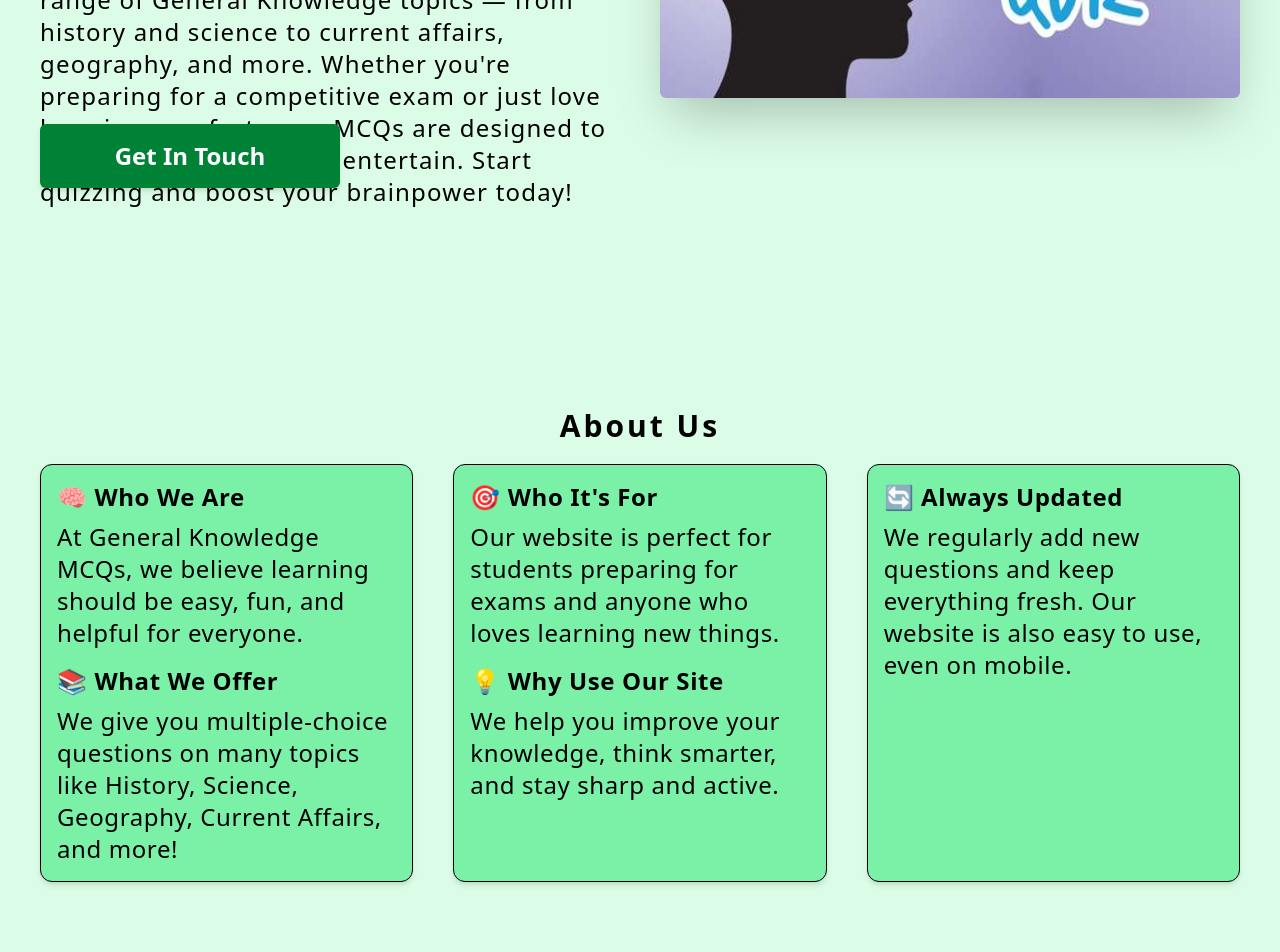
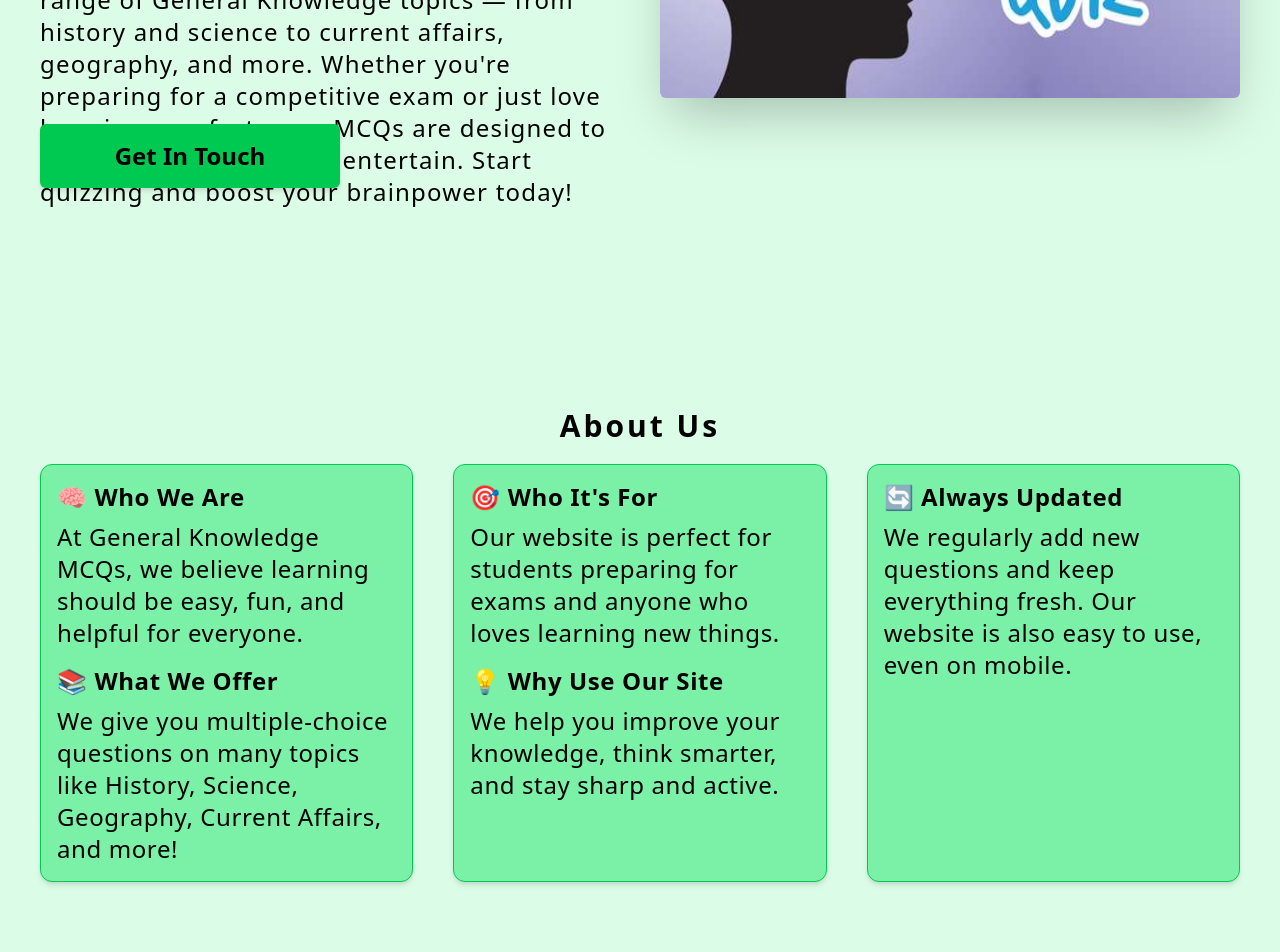
Before and after one commit to BilalUnknown10/General-Knowledge-front-end, a React (Vite) app: page / in a window 1280 px wide. Shown: the part 400-1352 px from the top of the page. Built offline with nearby package versions, Linux system fonts and the light colour scheme.

Commit message:
footer complete

```diff
--- a/src/App.jsx
+++ b/src/App.jsx
@@ -1,4 +1,5 @@
 import './App.css'
+import Footer from './components/Footer'
 import Navbar from './components/Navbar'
 import Home from './pages/Home'
 
@@ -9,6 +10,7 @@ function App() {
     <>
     <Navbar/>
     <Home/>
+    <Footer/>
     </>
   )
 }
--- a/src/components/Footer.jsx
+++ b/src/components/Footer.jsx
@@ -1,11 +1,45 @@
-import React from 'react'
+import React from "react";
+import MarkEmailReadIcon from '@mui/icons-material/MarkEmailRead';
+import PhoneAndroidIcon from '@mui/icons-material/PhoneAndroid';
+import LinkedInIcon from '@mui/icons-material/LinkedIn';
 
 function Footer() {
   return (
-    <div>
-
+    <div className="bg-green-500">
+      <div className=" md:p-8 md:flex gap-40">
+      <div className="md:w-1/2 p-4">
+        <h1 className="text-3xl border-b font-semibold tracking-widest mt-5">
+          General Knowledge
+        </h1>
+        <p className="md:text-xl leading-loose mt-5">
+          We’re committed to delivering value, innovation, and customer satisfaction. Follow us for updates, resources, and support.
+          Sharing insights, ideas, and inspiration. Thanks for visiting — see you again soon!
+        </p>
+        {/* <button className='mt-5 text-2xl px-6 py-2 border rounded-md tracking-wider text-white cursor-pointer transition-all duration-500 ease-in-out hover:w-full'>Get In Touch</button> */}
+        <button className="mt-5 text-xl w-[150px] py-2  rounded-md tracking-wider text-white cursor-pointer bg-green-700 hover:bg-green-700 transition-all duration-500 ease-in-out hover:w-full">
+          Get In Touch
+        </button>
+      </div>
+      <div className="md:w-1/2 p-4">
+          <h1 className="text-3xl border-b font-semibold tracking-widest mt-5">
+          Contact Us
+        </h1>
+        <div className="md:text-xl flex items-center gap-3 mt-5">
+          <MarkEmailReadIcon/> ourweb.pk@gmail.com
+        </div>
+        <div className="md:text-xl flex items-center gap-3 mt-5">
+          <PhoneAndroidIcon/> 03409342610
+        </div>
+        <div className="md:text-xl flex items-center gap-3 mt-5">
+          <LinkedInIcon/> Muhammad Bilal
+        </div>
+      </div>
     </div>
-  )
+    <div className="py-4 border-t text-center text-white">
+      <p>© 2025 General Knowledge MCQs. All rights reserved.</p>
+    </div>
+    </div>
+  );
 }
 
-export default Footer
+export default Footer;
--- a/src/components/homePageComponents/AboutUs.jsx
+++ b/src/components/homePageComponents/AboutUs.jsx
@@ -11,7 +11,7 @@ function AboutUs() {
 
       <div className="tracking-wide md:text-2xl mt-5 md:flex justify-between gap-10 md:items-stretch space-y-10 md:space-y-0">
   {/* Column 1 */}
-  <div className="border md:w-1/3 w-full p-4 rounded-xl bg-green-300 shadow-md flex flex-col cursor-pointer hover:shadow-2xl">
+  <div className="border border-green-500 md:w-1/3 w-full p-4 rounded-xl bg-green-300 shadow-md flex flex-col cursor-pointer hover:shadow-2xl">
     <h2 className="font-semibold mb-2">🧠 Who We Are</h2>
     <p>
       At General Knowledge MCQs, we believe learning
@@ -25,7 +25,7 @@ function AboutUs() {
   </div>
 
   {/* Column 2 */}
-  <div className="border md:w-1/3 w-full p-4 rounded-xl shadow-md bg-green-300 flex flex-col cursor-pointer hover:shadow-2xl">
+  <div className="border border-green-500 md:w-1/3 w-full p-4 rounded-xl shadow-md bg-green-300 flex flex-col cursor-pointer hover:shadow-2xl">
     <h2 className="font-semibold mb-2">🎯 Who It's For</h2>
     <p>
       Our website is perfect for students preparing for exams and anyone
@@ -39,7 +39,7 @@ function AboutUs() {
   </div>
 
   {/* Column 3 */}
-  <div className="border md:w-1/3 w-full p-4 rounded-xl shadow-md bg-green-300 flex flex-col cursor-pointer hover:shadow-2xl">
+  <div className="border border-green-500 md:w-1/3 w-full p-4 rounded-xl shadow-md bg-green-300 flex flex-col cursor-pointer hover:shadow-2xl">
     <h2 className="font-semibold mb-2">🔄 Always Updated</h2>
     <p>
       We regularly add new questions and keep everything fresh. Our
--- a/src/components/homePageComponents/FirstSection.jsx
+++ b/src/components/homePageComponents/FirstSection.jsx
@@ -7,7 +7,7 @@ function FirstSection() {
         <div className="description md:pt-20 basis-1/2 relative">
             <h1 className='md:text-3xl font-bold text-2xl'>Test Your Knowledge with Engaging MCQs!</h1>
             <p className='md:text-2xl md:mt-5 mt-2 md:w-[600px] md:tracking-wider'>Sharpen your mind with our curated collection of multiple-choice questions covering a wide range of General Knowledge topics — from history and science to current affairs, geography, and more. Whether you're preparing for a competitive exam or just love learning new facts, our MCQs are designed to educate, challenge, and entertain. Start quizzing and boost your brainpower today!</p>
-            <button className=' w-full my-5 md:w-1/2 font-bold md:text-2xl md:absolute md:bottom-0 py-4 px-10 rounded-md shadow-md cursor-pointer bg-green-700 text-white hover:bg-green-400 hover:text-black transition-all duration-700 ease-in-out hover:w-full'>Get In Touch</button>
+            <button className=' w-full my-5 md:w-1/2 font-bold md:text-2xl md:absolute md:bottom-0 py-4 px-10 rounded-md shadow-md cursor-pointer bg-green-500 hover:bg-green-400 hover:text-white transition-all duration-700 ease-in-out hover:w-full'>Get In Touch</button>
         </div>
         <div className="Image basis-1/2">
             <img className=' md:h-[350px] md:shadow-2xl rounded-md md:w-[700px]' src="/general-knowledge.jpg" alt="" />
```
